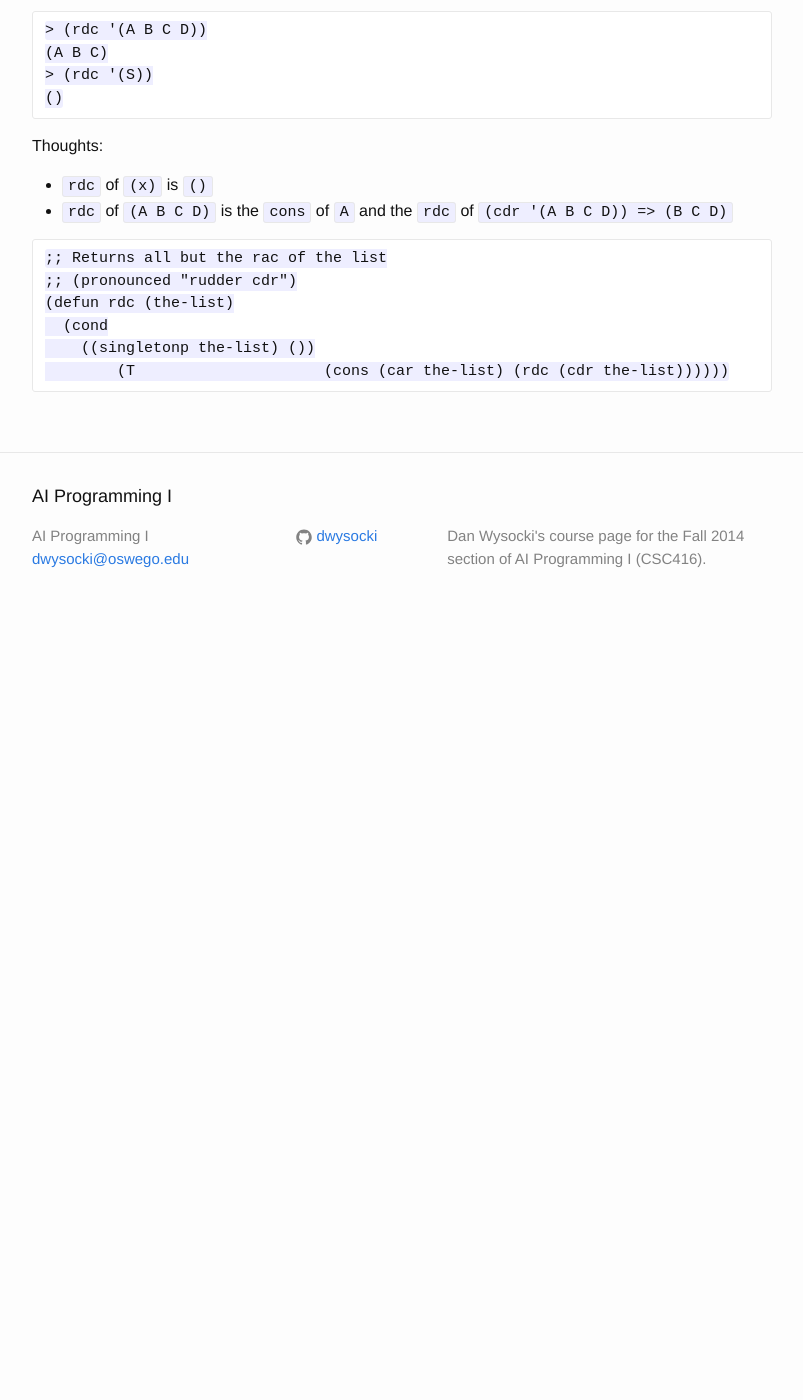
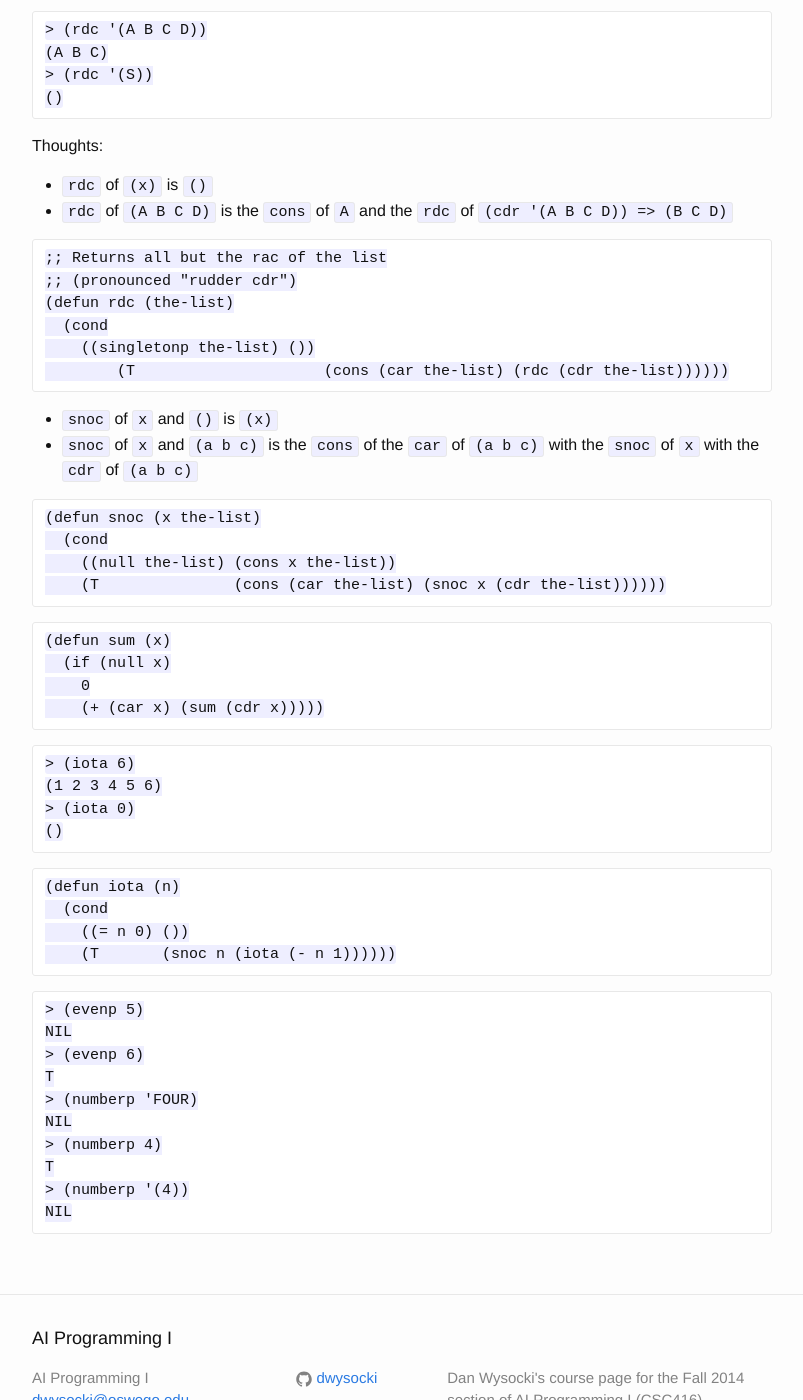
Before and after one commit to dwysocki/ai-programming1, a Jekyll site: the page built from notes.md, in a window 1280 px wide and 1400 px high, scrolled down 5673 px. Shown: the whole window, without its empty margins (238-1041 px from the left). Built offline with Jekyll 4.4.1, drawn with Linux system fonts in a browser that asks for light colours; before the commit the page ends 6303 px from its top, so only the background shows below that.

```diff
--- a/notes.md
+++ b/notes.md
@@ -314,3 +314,48 @@
     ((singletonp the-list) ())
 	(T                     (cons (car the-list) (rdc (cdr the-list))))))
 ~~~
+
+- `snoc` of `x` and `()` is `(x)`
+- `snoc` of `x` and `(a b c)` is the `cons` of the `car` of `(a b c)`
+  with the `snoc` of `x` with the `cdr` of `(a b c)`
+
+~~~
+(defun snoc (x the-list)
+  (cond
+    ((null the-list) (cons x the-list))
+    (T               (cons (car the-list) (snoc x (cdr the-list))))))
+~~~
+
+~~~
+(defun sum (x)
+  (if (null x)
+    0
+    (+ (car x) (sum (cdr x)))))
+~~~
+
+~~~
+> (iota 6)
+(1 2 3 4 5 6)
+> (iota 0)
+()
+~~~
+
+~~~
+(defun iota (n)
+  (cond
+    ((= n 0) ())
+    (T       (snoc n (iota (- n 1))))))
+~~~
+
+~~~
+> (evenp 5)
+NIL
+> (evenp 6)
+T
+> (numberp 'FOUR)
+NIL
+> (numberp 4)
+T
+> (numberp '(4))
+NIL
+~~~
```
Also changed, not shown: exercises/assignment2.Rmd (+12 -7 lines), exercises/img/a2e1.jpg (deleted), exercises/img/a2e4.jpg (deleted), 8 other files.
